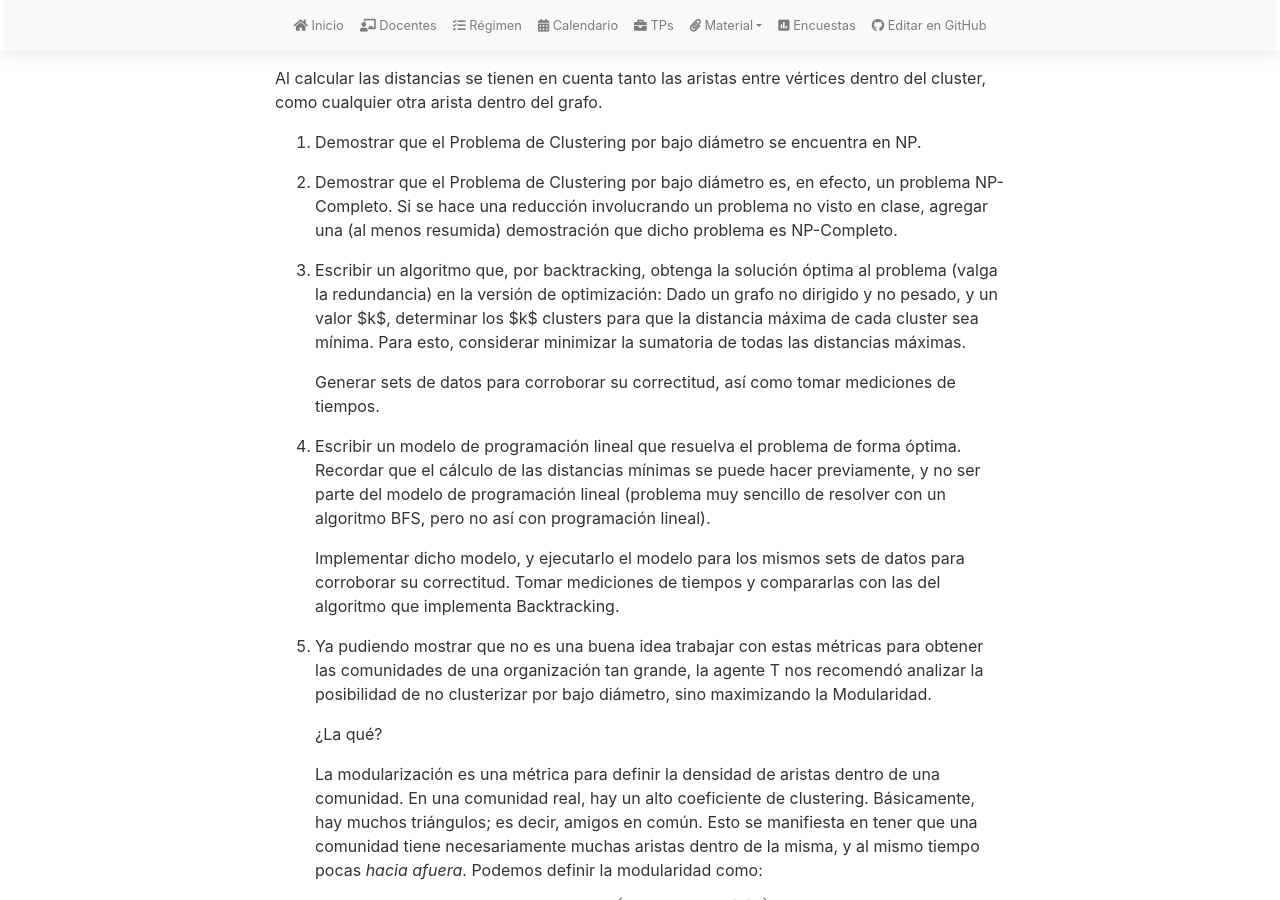
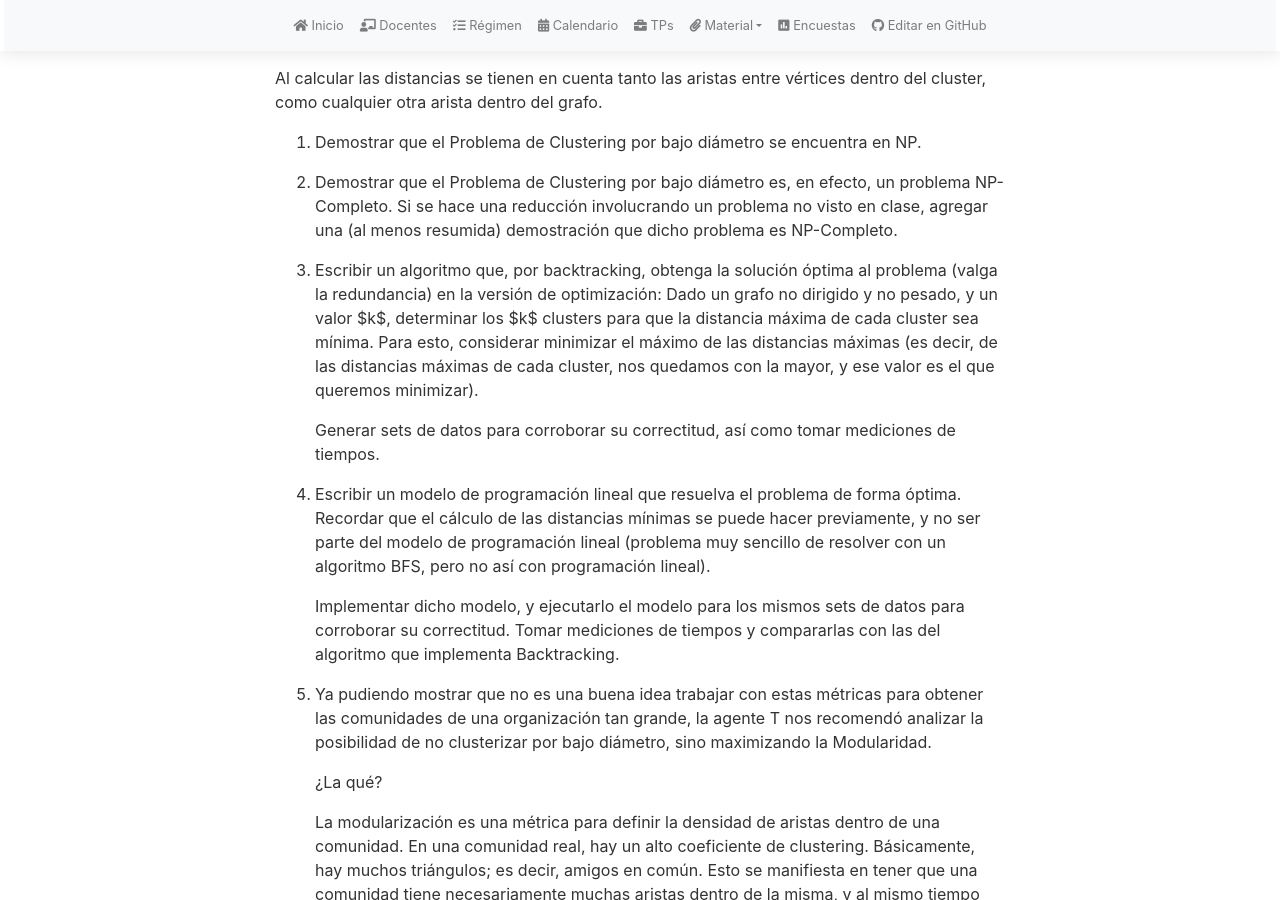
Before and after one commit to algoritmos-rw/tda_bg, a Jekyll site: the page built from tps/2025_1/tp3.md, in a window 1280 px wide and 900 px high, scrolled down 894 px. Built offline with Jekyll 4.4.1, drawn with Linux system fonts in a browser that asks for light colours; nearby versions of some CDN libraries; our own code applies the rules of GitHub Pages for plain Markdown files.

Commit message:
Update tp3.md

```diff
--- a/tps/2025_1/tp3.md
+++ b/tps/2025_1/tp3.md
@@ -53,7 +53,8 @@ arista dentro del grafo.
 3. 	Escribir un algoritmo que, por backtracking, obtenga la solución óptima al problema (valga la
 	redundancia) en la versión de optimización: Dado un grafo no dirigido y no pesado, y un valor $k$,
 	determinar los $k$ clusters para que la distancia máxima de cada cluster sea mínima. Para esto, considerar
-	minimizar la sumatoria de todas las distancias máximas.
+	minimizar el máximo de las distancias máximas (es decir, de las distancias máximas de cada cluster, nos quedamos
+	con la mayor, y ese valor es el que queremos minimizar).
 
 	Generar sets de datos para corroborar su correctitud, así como tomar mediciones de tiempos.
 
```
